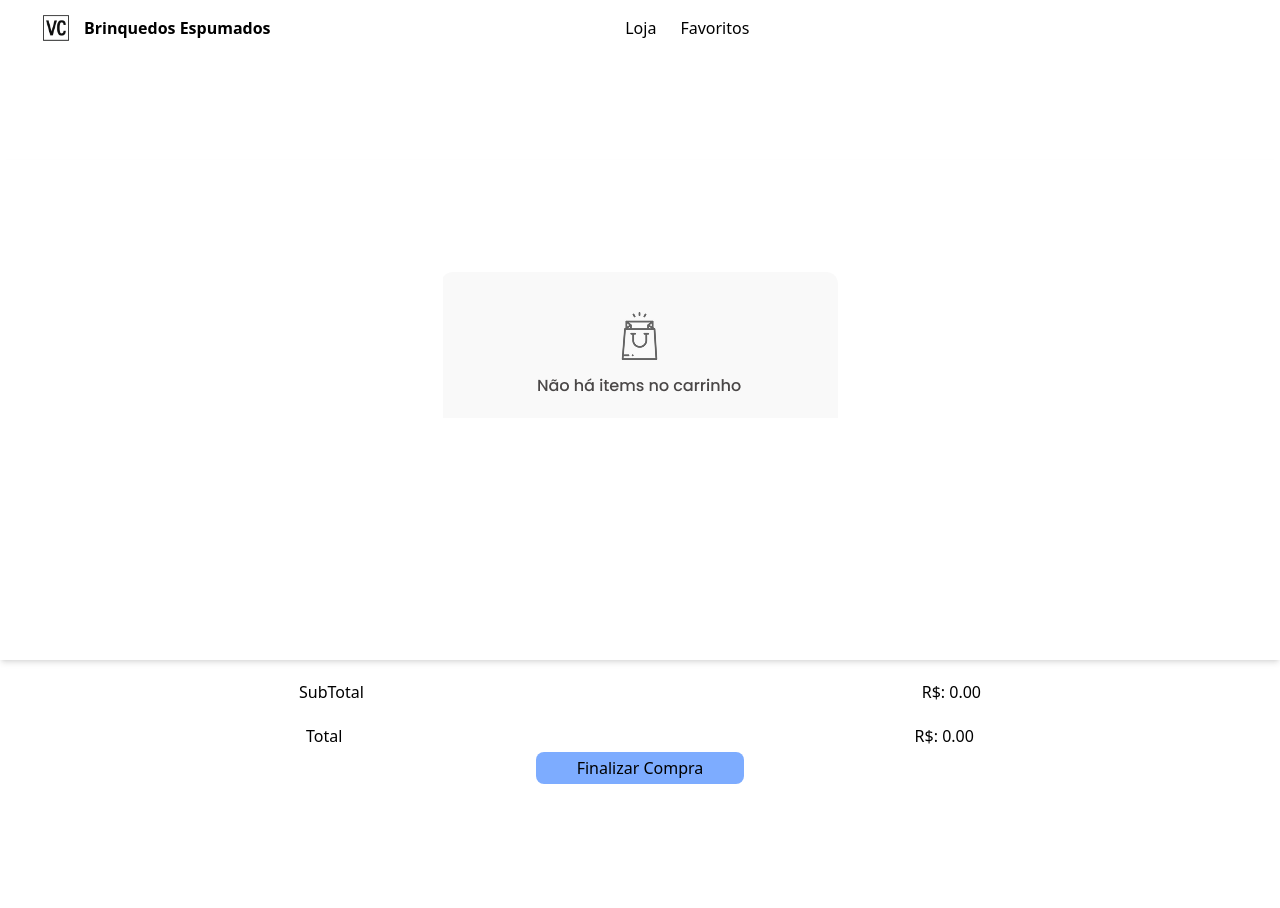
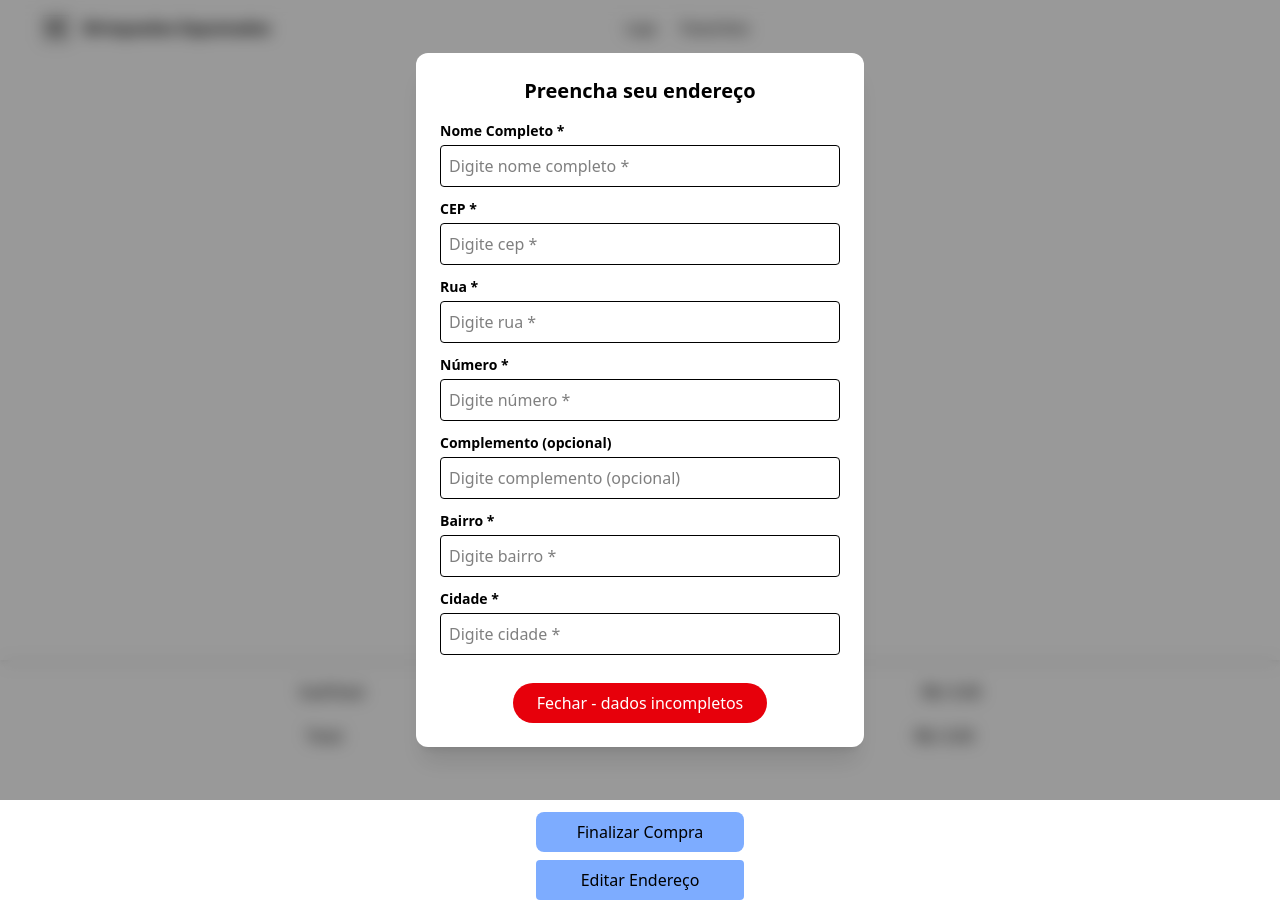
Before and after one commit to Igor-Victor21/Vc-Brinquedos-Espumados-Site-Next, a Next.js app: page /cart in a window 1280 px wide. Before the commit the page ends 800 px from the top, so only its background shows below. Built offline with nearby package versions, Linux system fonts and the light colour scheme.

Commit message:
Sistema funcionando, falta apenas micro ajustes visuais para o site estar completamente pronto

```diff
--- a/src/app/cart/page.tsx
+++ b/src/app/cart/page.tsx
@@ -5,6 +5,7 @@ import { useEffect, useState } from 'react'
 
 import Navbar from '@/components/nav'
 import EmptyCart from '../assets/images/isempty.png'
+import ModalEndereco from "../../components/modalEndereco";
 
 interface CartItem {
   id: string
@@ -24,7 +25,20 @@ export default function CartPage() {
   const [produtos, setProdutos] = useState<Produto[]>([])
   const [cartItems, setCartItems] = useState<CartItem[]>([])
 
+  // Modal endereço
+  const [open, setOpen] = useState(false)
+  const [enderecoValido, setEnderecoValido] = useState(false)
+  const [enderecoData, setEnderecoData] = useState<any>(null)
+
+  // ALERTA para o botão FINALIZAR COMPRA
+  const [showAlert, setShowAlert] = useState(false)
+
   const whatsappNumber = "5541997642501"
+
+  const handleValidacaoEndereco = (valid: boolean, data: any) => {
+    setEnderecoValido(valid)
+    setEnderecoData(data)
+  }
 
   useEffect(() => {
     const storedCart = localStorage.getItem('cart')
@@ -43,9 +57,33 @@ export default function CartPage() {
         setProdutos(filtrados)
       })
       .catch(err => console.error('Erro ao buscar produtos:', err))
+  }, [])
 
-    const user = localStorage.getItem('user')
-  }, [])
+  useEffect(() => {
+    const saved = localStorage.getItem("endereco_cliente");
+
+    if (saved) {
+      const parsed = JSON.parse(saved);
+
+      const valid =
+        parsed.nome &&
+        parsed.cep &&
+        parsed.rua &&
+        parsed.numero &&
+        parsed.bairro &&
+        parsed.cidade;
+
+      setEnderecoValido(!!valid);
+      setEnderecoData(parsed);
+
+      // 🔥 Se NÃO estiver válido → abrir modal
+      if (!valid) setOpen(true);
+    } else {
+      // Nenhum endereço salvo → abrir modal
+      setOpen(true);
+    }
+  }, []);
+
 
   const getQuantidade = (id: string) =>
     cartItems.find(item => item.id === id)?.quantity ?? 0
@@ -77,36 +115,71 @@ export default function CartPage() {
 
   const total = produtos.reduce((acc, produto) => {
     const itemCarrinho = cartItems.find(item => item.id === produto.id)
-    const precoFinal = itemCarrinho?.finalPrice ?? produto.price
-    if (!itemCarrinho) return acc
-
-    const quantidade = itemCarrinho.quantity
-    const valor = itemCarrinho.finalPrice ?? produto.price // usa o preço com desconto se existir
+    const valor = itemCarrinho?.finalPrice ?? produto.price
+    const quantidade = itemCarrinho?.quantity ?? 0
     return acc + valor * quantidade
   }, 0)
 
+  // FINALIZAR COMPRA
+  const handleZap = () => {
+    if (!enderecoValido) {
+      setShowAlert(true)
+      setTimeout(() => setShowAlert(false), 3000)
+      return
+    }
 
-  const handleZap = () => {
+    const enderecoTexto = `
+📍 *Endereço do cliente*
+Nome: ${enderecoData.nome}
+Telefone: ${enderecoData.telefone}
+CEP: ${enderecoData.cep}
+Rua: ${enderecoData.rua}, Nº ${enderecoData.numero} - ${enderecoData.complemento}
+Bairro: ${enderecoData.bairro}
+Cidade: ${enderecoData.cidade}
+`
 
     const itemList = produtos.map((produto) => {
       const quantidade = getQuantidade(produto.id)
-      const itemCarrinho = cartItems.find(item => item.id === produto.id)
-      const valorUnitario = itemCarrinho?.finalPrice ?? produto.price
+      const item = cartItems.find(item => item.id === produto.id)
+      const valorUnitario = item?.finalPrice ?? produto.price
       const valorTotal = valorUnitario * quantidade
-      return ` • ${produto.name} x${quantidade} = R$${valorTotal.toFixed(2)}`
+      return `• ${produto.name} x${quantidade} = R$${valorTotal.toFixed(2)}`
     }).join('\n')
 
-    const message = `Olá, e gostaria de comprar o(s) seguinte(s) item(ns):\n\n${itemList}\n\nque fica no valor de: R$${total.toFixed(2)}`
-    const cleanMessage = encodeURIComponent(message)
-    const URLzap = `https://api.whatsapp.com/send?phone=${whatsappNumber}&text=${cleanMessage}`
+    const message = `
+Olá! Gostaria de comprar os seguintes itens:
 
-    window.open(URLzap, "_blank")
+${itemList}
+
+💰 Total: R$${total.toFixed(2)}
+
+${enderecoTexto}
+    `
+
+    const zapURL = `https://api.whatsapp.com/send?phone=${whatsappNumber}&text=${encodeURIComponent(message)}`
+    window.open(zapURL, "_blank")
   }
 
   return (
     <>
-      <Navbar color={false} invert={false} showLoja={true} showFav={true} showCart={false} showSobre={false} showCtt={false} />
+      <Navbar
+        color={false}
+        invert={false}
+        showLoja={true}
+        showFav={true}
+        showCart={false}
+        showSobre={false}
+        showCtt={false}
+      />
 
+      {/* Modal de endereço */}
+      <ModalEndereco
+        isOpen={open}
+        onClose={() => setOpen(false)}
+        onValidChange={handleValidacaoEndereco}
+      />
+
+      {/* LISTA DE PRODUTOS */}
       <section className="flex flex-col mt-40 w-screen min-h-[200px] shadow-md px-6 py-8 gap-4 h-[500px] overflow-y-auto scroll-smooth">
         {produtos.length === 0 ? (
           <Image src={EmptyCart} alt='' draggable='false' className='flex self-center pt-20' />
@@ -117,18 +190,34 @@ export default function CartPage() {
               <div key={produto.id} className="flex flex-row gap-4 border-b border-gray-300 xl:w-[80vw] self-center pb-4">
                 <img src={produto.image} alt={produto.name} className="w-24 h-24 rounded-lg object-cover" draggable={false} />
                 <div className="flex flex-col justify-between flex-grow">
+
                   <div className="flex flex-row justify-between">
                     <h2 className="text-lg font-medium">{produto.name}</h2>
                     <p className="text-right font-bold">
                       R$ {((cartItems.find(item => item.id === produto.id)?.finalPrice ?? produto.price) * quantidade).toFixed(2)}
                     </p>
                   </div>
+
                   <p className="text-sm text-gray-600">{produto.description}</p>
+
                   <div className="flex items-center gap-2 mt-1">
-                    <button onClick={() => alterarQuantidade(produto.id, 'decrementar')} className="w-6 h-6 flex justify-center cursor-pointer items-center bg-gray-300 rounded hover:bg-black hover:text-white duration-200">–</button>
+                    <button
+                      onClick={() => alterarQuantidade(produto.id, 'decrementar')}
+                      className="w-6 h-6 flex justify-center cursor-pointer items-center bg-gray-300 rounded hover:bg-black hover:text-white duration-200"
+                    >
+                      –
+                    </button>
+
                     <span className="text-sm">{quantidade}</span>
-                    <button onClick={() => alterarQuantidade(produto.id, 'incrementar')} className="w-6 h-6 flex justify-center cursor-pointer items-center bg-gray-300 rounded hover:bg-black hover:text-white duration-200">+</button>
+
+                    <button
+                      onClick={() => alterarQuantidade(produto.id, 'incrementar')}
+                      className="w-6 h-6 flex justify-center cursor-pointer items-center bg-gray-300 rounded hover:bg-black hover:text-white duration-200"
+                    >
+                      +
+                    </button>
                   </div>
+
                 </div>
               </div>
             )
@@ -136,16 +225,46 @@ export default function CartPage() {
         )}
       </section>
 
-      <section className="flex flex-col p-5 gap-5">
+      {/* BOTÕES + ALERTA */}
+      <section className="flex flex-col p-5 gap-5 relative">
+
         <div className="flex flex-row justify-between md:justify-around">
           <h3>SubTotal</h3>
           <p>R$: {total.toFixed(2)}</p>
         </div>
+
         <div className="flex flex-row justify-between md:justify-around">
           <h3>Total</h3>
           <p>R$: {total.toFixed(2)}</p>
         </div>
-        <button onClick={handleZap} className="absolute w-52 -bottom-4 self-center cursor-pointer motion-safe:hover:scale-105 p-1 m-8 bg-[#7DACFF] active:bg-[#6C85B3] active:text-white rounded-lg duration-200">Finalizar Compra</button>
+        <div className='h-30'>
+          {/* ALERTA DO FINALIZAR COMPRA */}
+          {showAlert && (
+            <div className="absolute bottom-25 left-1/2 -translate-x-1/2 bg-red-500 text-white px-4 py-2 rounded shadow text-sm animate-pulse z-50">
+              Informe o endereço antes de finalizar a compra
+            </div>
+          )}
+
+          {/* Botão Finalizar Compra */}
+          <button
+            onClick={handleZap}
+            className="absolute w-52 bottom-14 left-1/2 -translate-x-1/2 cursor-pointer motion-safe:hover:scale-105 p-2 bg-[#7DACFF] active:bg-[#6C85B3] rounded-lg duration-200"
+          >
+            Finalizar Compra
+          </button>
+
+
+          {/* Botão Editar Endereço */}
+          <button
+            onClick={() => setOpen(true)}
+            className="absolute w-52 bottom-2 left-1/2 -translate-x-1/2 px-4 py-2 bg-[#7DACFF] cursor-pointer rounded "
+          >
+            Editar Endereço
+          </button>
+        </div>
+
+
+
       </section>
     </>
   )
--- /dev/null
+++ b/src/components/modalEndereco.tsx
@@ -0,0 +1,111 @@
+"use client";
+
+import { useEffect, useState } from "react";
+
+interface ModalProps {
+    isOpen: boolean;
+    onClose: () => void;
+    onValidChange: (valid: boolean, data: any) => void;
+}
+
+export default function ModalEndereco({ isOpen, onClose, onValidChange }: ModalProps) {
+    const [form, setForm] = useState({
+        nome: "",
+        cep: "",
+        rua: "",
+        numero: "",
+        bairro: "",
+        cidade: "",
+        complemento: ""
+    });
+
+    const [isValid, setIsValid] = useState(false);
+
+    // 🔥 Carregar endereço salvo no localStorage
+    useEffect(() => {
+        const saved = localStorage.getItem("endereco_cliente");
+        if (saved) {
+            const parsed = JSON.parse(saved);
+            setForm(parsed);
+
+            const valid =
+                parsed.nome &&
+                parsed.cep &&
+                parsed.rua &&
+                parsed.numero &&
+                parsed.bairro &&
+                parsed.cidade;
+
+            setIsValid(!!valid);
+            onValidChange(!!valid, parsed);
+        }
+    }, []);
+
+    const handleChange = (e: any) => {
+        const { name, value } = e.target;
+        const updated = { ...form, [name]: value };
+        setForm(updated);
+
+        const valid =
+            updated.nome.trim() !== "" &&
+            updated.cep.trim() !== "" &&
+            updated.rua.trim() !== "" &&
+            updated.numero.trim() !== "" &&
+            updated.bairro.trim() !== "" &&
+            updated.cidade.trim() !== "";
+
+        setIsValid(valid);
+        onValidChange(valid, updated);
+
+        // 🔥 Salvar no localStorage a cada atualização
+        localStorage.setItem("endereco_cliente", JSON.stringify(updated));
+    };
+
+    if (!isOpen) return null;
+
+    return (
+        <div
+            className="fixed inset-0 z-50 flex items-center justify-center bg-black/40 backdrop-blur-sm"
+            onClick={onClose}
+        >
+            <div
+                onClick={(e) => e.stopPropagation()}
+                className="bg-white w-[90%] max-w-md max-h-[90vh] overflow-y-auto rounded-xl p-6 shadow-xl flex flex-col gap-3"
+            >
+                <h2 className="text-xl font-bold text-center mb-1">Preencha seu endereço</h2>
+
+                {Object.entries({
+                    nome: "Nome Completo *",
+                    cep: "CEP *",
+                    rua: "Rua *",
+                    numero: "Número *",
+                    complemento: "Complemento (opcional)",
+                    bairro: "Bairro *",
+                    cidade: "Cidade *"
+                }).map(([key, label]) => (
+                    <div key={key} className="flex flex-col">
+                        <label className="font-semibold text-sm mb-1">{label}</label>
+                        <input
+                            name={key}
+                            value={(form as any)[key]}
+                            onChange={handleChange}
+                            className="border p-2 rounded"
+                            placeholder={`Digite ${label.toLowerCase()}`}
+                        />
+                    </div>
+                ))}
+
+                <div className="flex justify-center mt-4">
+                    <button
+                        onClick={onClose}
+                        className={`px-6 py-2 rounded-full text-white transition-all cursor-pointer
+                            ${isValid ? "bg-[#7DACFF]" : "bg-red-600"}
+                        `}
+                    >
+                        {isValid ? "Salvar Endereço" : "Fechar - dados incompletos"}
+                    </button>
+                </div>
+            </div>
+        </div>
+    );
+}
```
